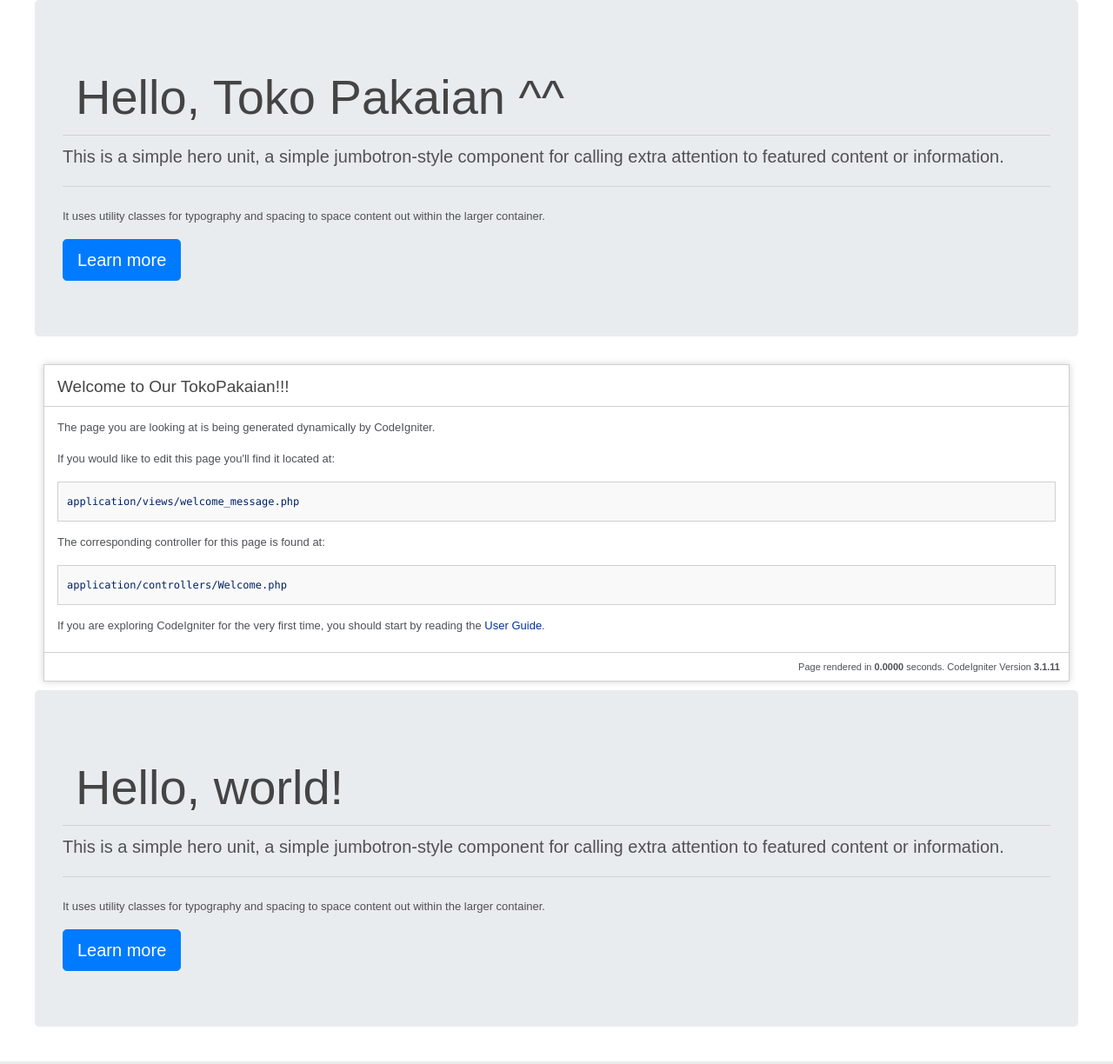
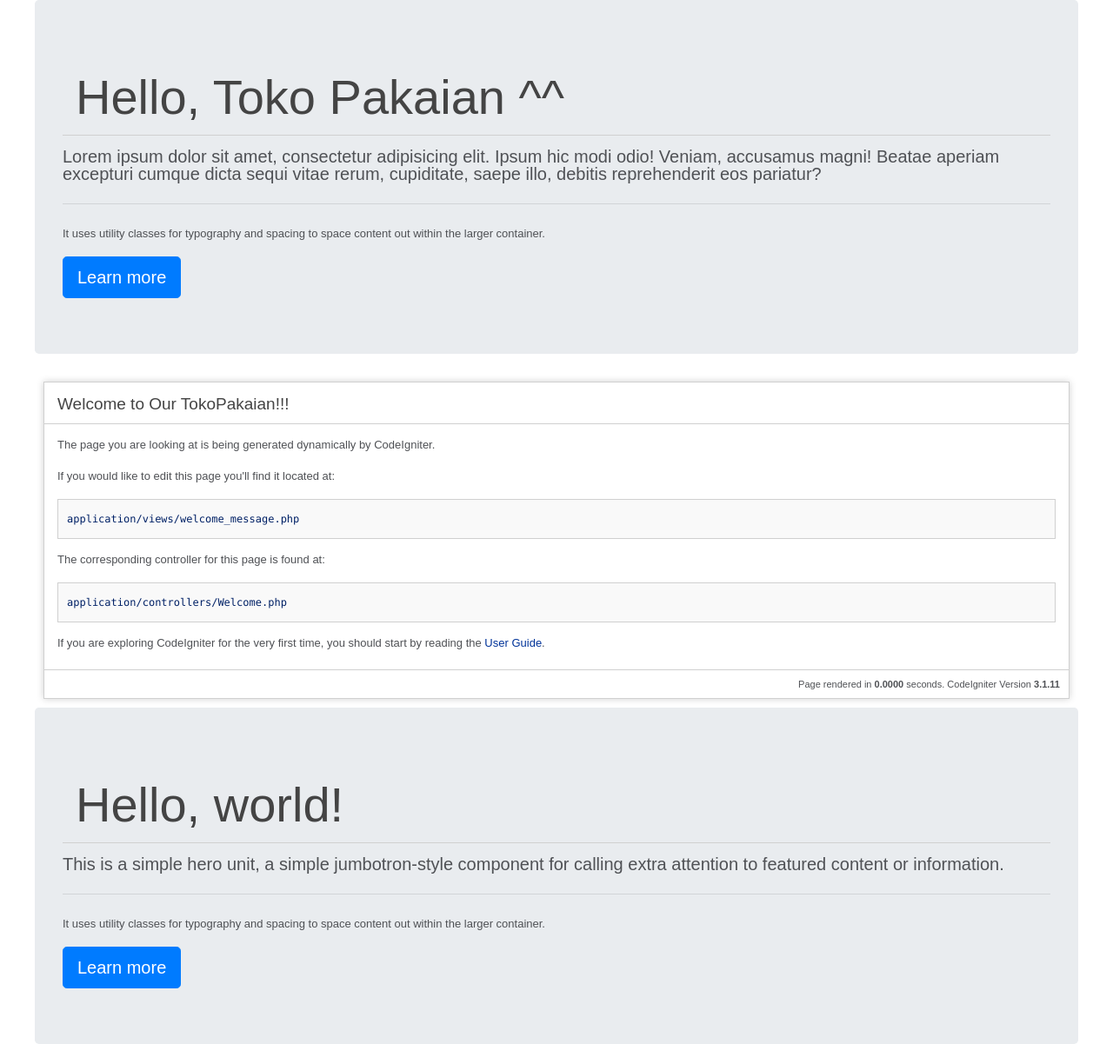
Before and after one commit to fauziardha1/Final-Project-Web, a CodeIgniter app: page /codeigniter/ in a window 1280 px wide. Shown: the part 94-1318 px from the top of the page at 87% size. Run offline with CodeIgniter, Linux system fonts and the light colour scheme.

Commit message:
change default text to lorem

```diff
--- a/application/views/welcome_message.php
+++ b/application/views/welcome_message.php
@@ -108,7 +108,7 @@
 
 <div class="jumbotron">
   <h1 class="display-4">Hello, Toko Pakaian ^^</h1>
-  <p class="lead">This is a simple hero unit, a simple jumbotron-style component for calling extra attention to featured content or information.</p>
+  <p class="lead">Lorem ipsum dolor sit amet, consectetur adipisicing elit. Ipsum hic modi odio! Veniam, accusamus magni! Beatae aperiam excepturi cumque dicta sequi vitae rerum, cupiditate, saepe illo, debitis reprehenderit eos pariatur?</p>
   <hr class="my-4">
   <p>It uses utility classes for typography and spacing to space content out within the larger container.</p>
   <a class="btn btn-primary btn-lg" href="#" role="button">Learn more</a>
```
